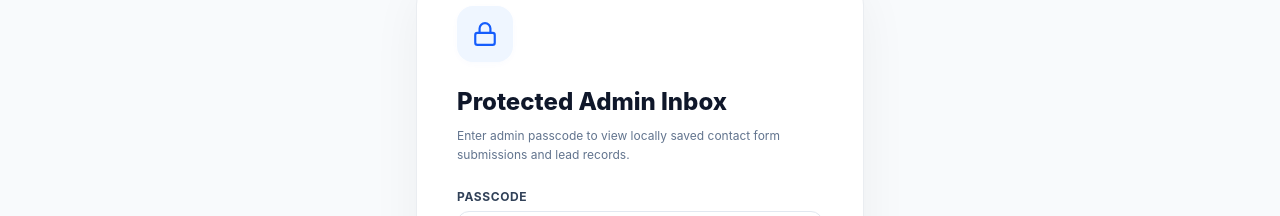
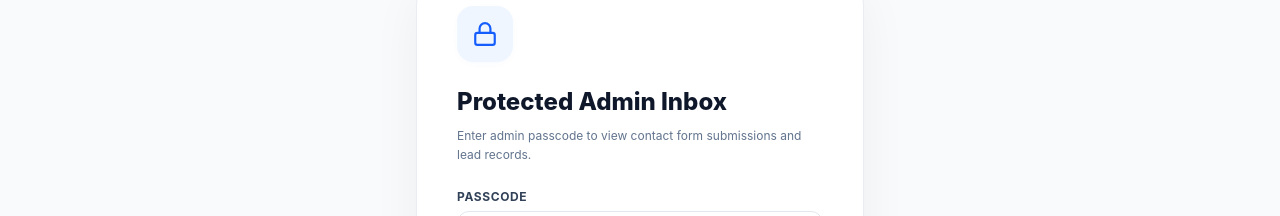
Before and after one commit to deepakvalmani/deepliX, a React (Vite) app: page / in a window 1280 px wide. Both pictures are taken after a click on the button 1006 px from the left and 36 px from the top of the page. Shown: the part 223-439 px from the top of the page. Built offline with nearby package versions, Linux system fonts and the light colour scheme.

Commit message:
updated privacy policy and cookies , added admin portal

```diff
--- a/src/pages/AdminView.tsx
+++ b/src/pages/AdminView.tsx
@@ -154,7 +154,7 @@ export const AdminView: React.FC<AdminViewProps> = ({ onNavigate }) => {
 
           <h1 className="mt-6 text-2xl font-extrabold text-[#0F172A]">Protected Admin Inbox</h1>
           <p className="mt-2 text-xs leading-relaxed text-slate-500">
-            Enter admin passcode to view locally saved contact form submissions and lead records.
+            Enter admin passcode to view contact form submissions and lead records.
           </p>
 
           <form onSubmit={handleLogin} className="mt-6 space-y-4">
```
